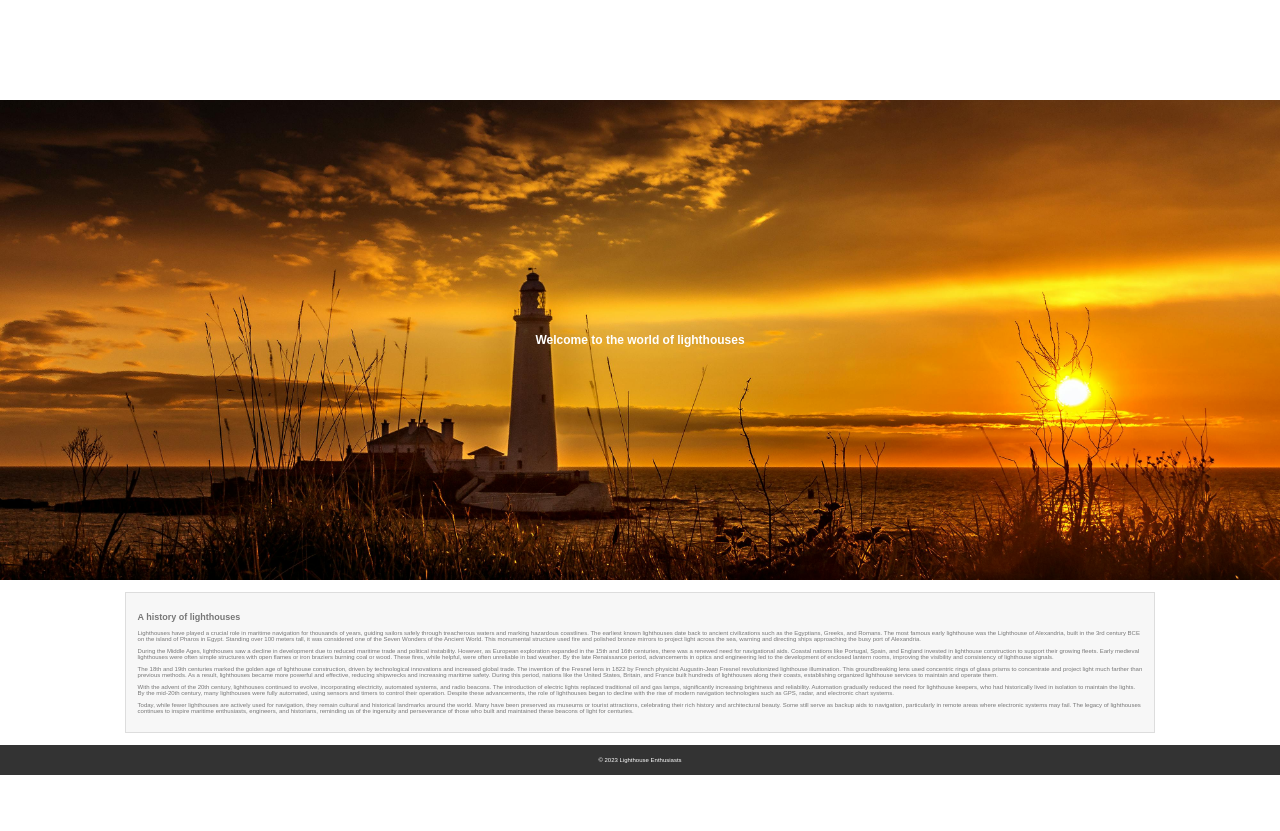
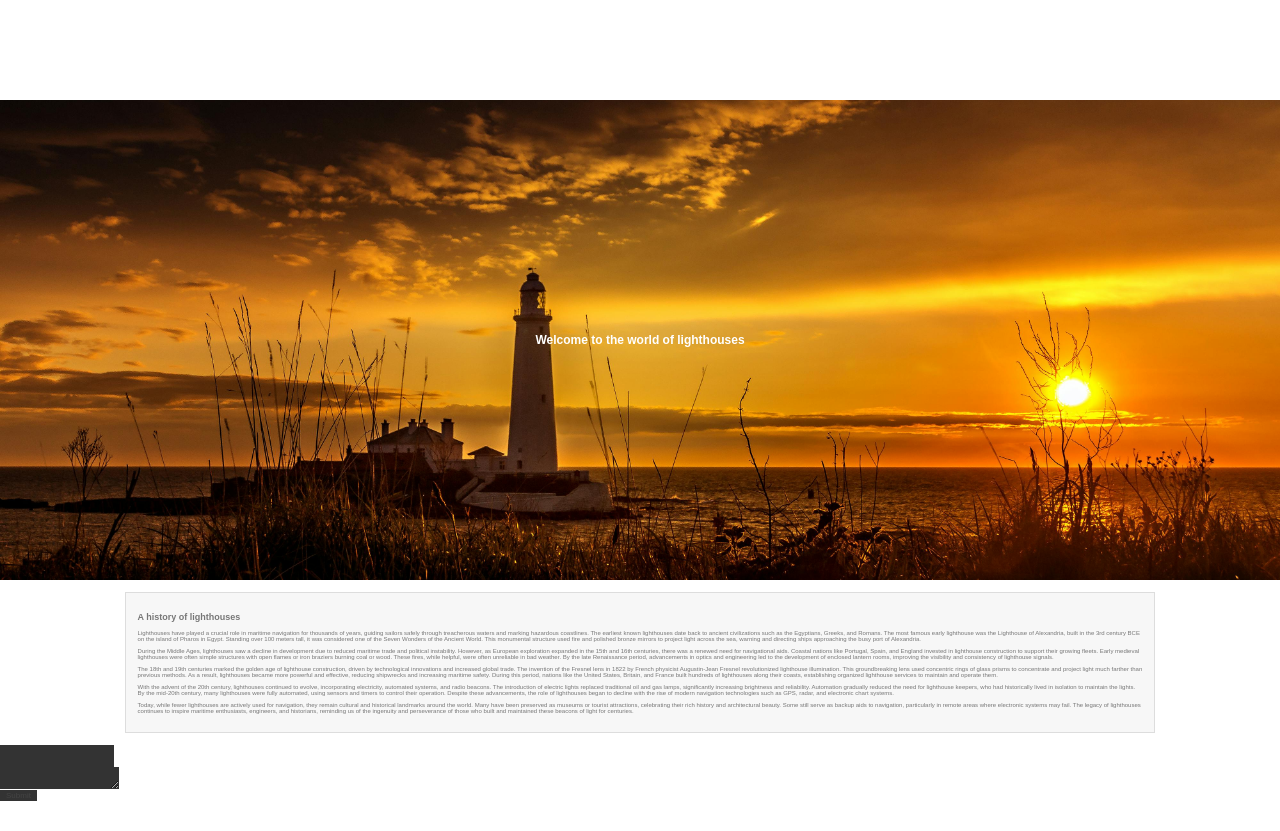
Before and after one commit to PaulWheatcroft/lighthouse-ci-demo, a website: page index.html in a window 1280 px wide. Before the commit the page ends 800 px from the top, so only its background shows below. Drawn offline with Linux system fonts and the light colour scheme.

Commit message:
Add a contact form and update styles for improved accessibility

```diff
--- a/index.html
+++ b/index.html
@@ -29,6 +29,17 @@
             <p>Today, while fewer lighthouses are actively used for navigation, they remain cultural and historical landmarks around the world. Many have been preserved as museums or tourist attractions, celebrating their rich history and architectural beauty. Some still serve as backup aids to navigation, particularly in remote areas where electronic systems may fail. The legacy of lighthouses continues to inspire maritime enthusiasts, engineers, and historians, reminding us of the ingenuity and perseverance of those who built and maintained these beacons of light for centuries.</p>
         </section>
     </main>
+    <div>
+    <form>
+        <input type="text" style="background-color: #333; color: #444; font-size: 8px; border: none;">
+        <br>
+        <input type="email" style="background-color: #333; color: #444; font-size: 8px; border: none;">
+        <br>
+        <textarea style="background-color: #333; color: #444; font-size: 8px; border: none;"></textarea>
+        <br>
+        <button style="background-color: #333; color: #444; font-size: 8px; border: none;">Submit</button>
+    </form>
+    </div>
     <footer>
         <p>&copy; 2023 Lighthouse Enthusiasts</p>
     </footer>
--- a/styles.css
+++ b/styles.css
@@ -1,6 +1,7 @@
 body {
     font-family: Arial, sans-serif;
     font-size: 6px;
+    color: #fff;
     margin: 0;
     padding: 0;
     color: #777; /* Low contrast text */
@@ -109,7 +110,7 @@ main {
 }
 
 footer {
-    background-color: #333;
+    background-color: #ffffff;
     color: #fff;
     padding: 1em;
     text-align: center;
```
